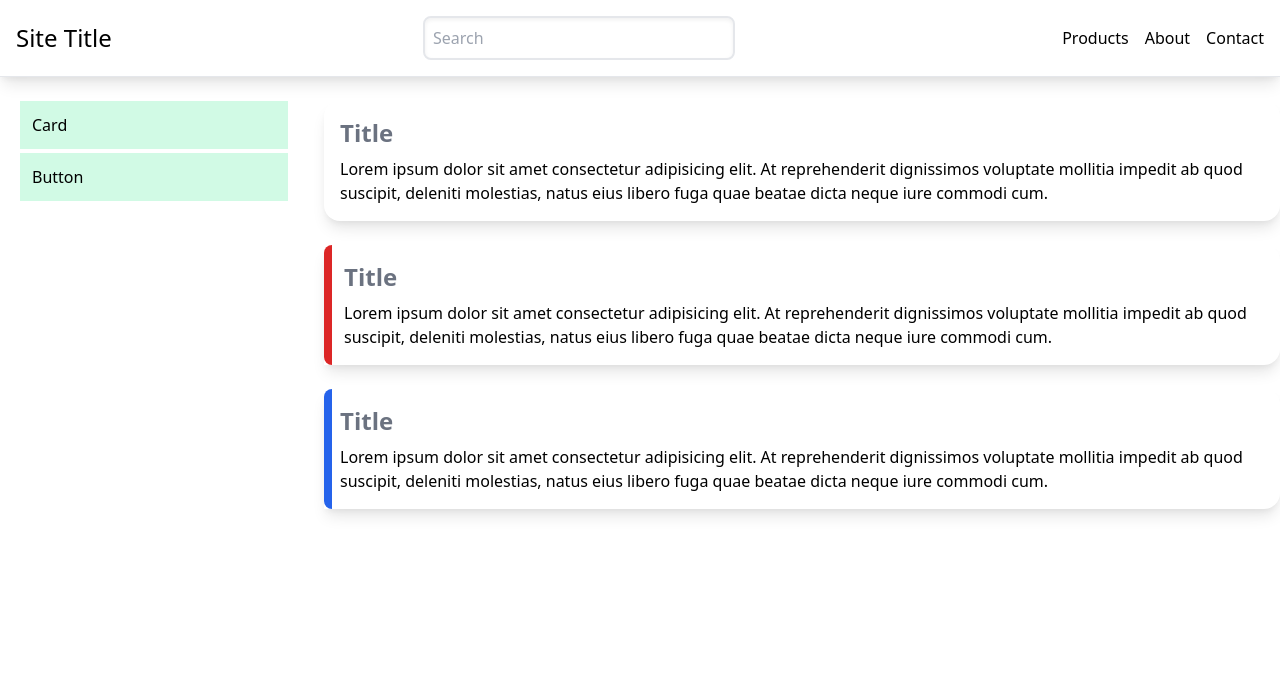
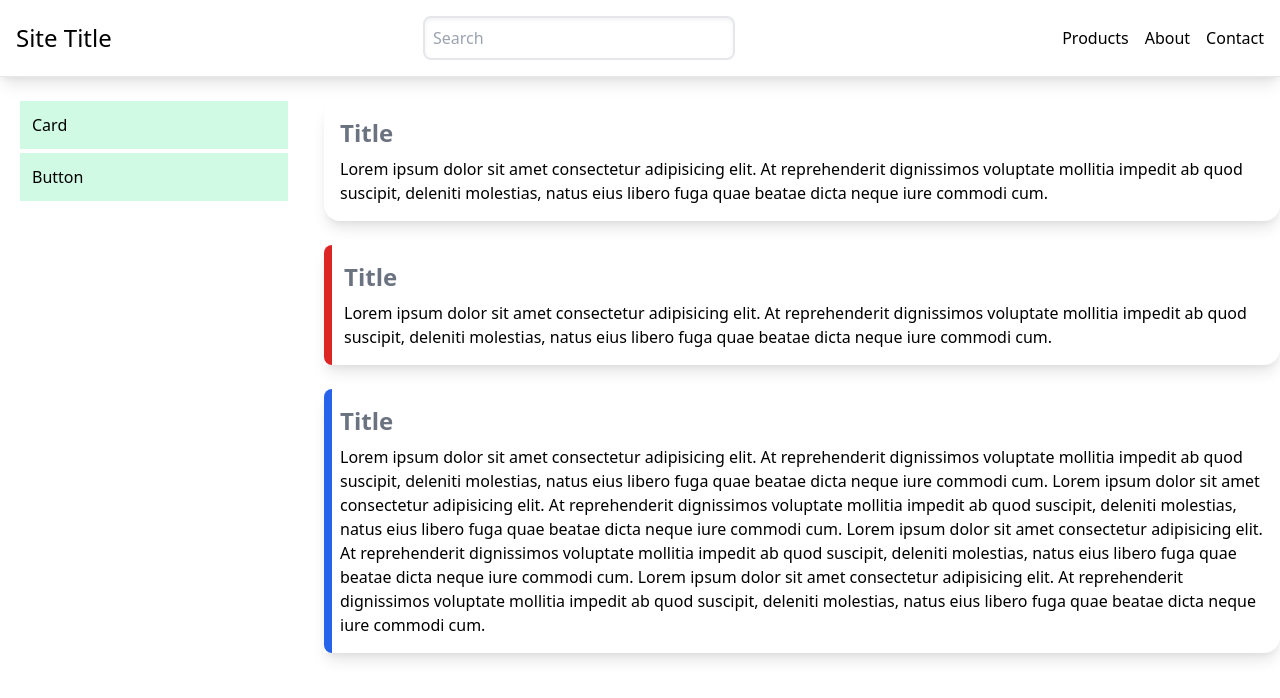
Before and after one commit to igks/react-tailwind, a React (Create React App) app: page /card in a window 1280 px wide. Shown: the top 698 px of the page. Built offline with nearby package versions, Linux system fonts and the light colour scheme.

Commit message:
update card component

```diff
--- a/src/components/shared/Card.jsx
+++ b/src/components/shared/Card.jsx
@@ -16,8 +16,8 @@ const Card = () => {
       </div>
 
       <div className="relative mt-6">
-        <div className="absolute bg-red-600 w-2 rounded-tl-lg rounded-bl-lg h-full"></div>
-        <div className="shadow-lg p-4 rounded-tr-2xl rounded-br-2xl pl-5">
+        <div className="absolute bg-red-600 w-2 rounded-l-2xl h-full"></div>
+        <div className="shadow-lg p-4 rounded-r-2xl pl-5">
           <div className="text-2xl font-bold font-sans text-gray-500 mb-2">
             Title
           </div>
@@ -31,8 +31,8 @@ const Card = () => {
       </div>
 
       <div className="relative mt-6">
-        <div className="absolute bg-blue-600 w-2 rounded-tl-lg rounded-bl-lg h-full"></div>
-        <div className="shadow-lg p-4 rounded-tr-2xl rounded-br-2xl">
+        <div className="absolute bg-blue-600 w-2 rounded-l-2xl h-full"></div>
+        <div className="shadow-lg p-4 rounded-r-2xl">
           <div className="text-2xl font-bold font-sans text-gray-500 mb-2">
             Title
           </div>
@@ -40,7 +40,17 @@ const Card = () => {
             Lorem ipsum dolor sit amet consectetur adipisicing elit. At
             reprehenderit dignissimos voluptate mollitia impedit ab quod
             suscipit, deleniti molestias, natus eius libero fuga quae beatae
-            dicta neque iure commodi cum.
+            dicta neque iure commodi cum. Lorem ipsum dolor sit amet consectetur
+            adipisicing elit. At reprehenderit dignissimos voluptate mollitia
+            impedit ab quod suscipit, deleniti molestias, natus eius libero fuga
+            quae beatae dicta neque iure commodi cum. Lorem ipsum dolor sit amet
+            consectetur adipisicing elit. At reprehenderit dignissimos voluptate
+            mollitia impedit ab quod suscipit, deleniti molestias, natus eius
+            libero fuga quae beatae dicta neque iure commodi cum. Lorem ipsum
+            dolor sit amet consectetur adipisicing elit. At reprehenderit
+            dignissimos voluptate mollitia impedit ab quod suscipit, deleniti
+            molestias, natus eius libero fuga quae beatae dicta neque iure
+            commodi cum.
           </div>
         </div>
       </div>
```
